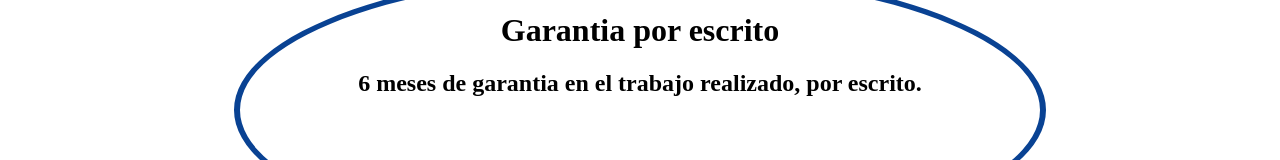
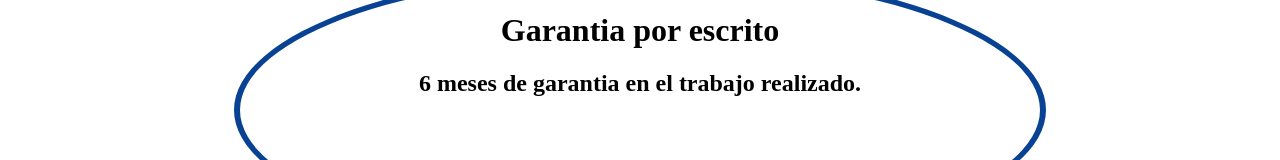
Before and after one commit to OmegaMCCesar/my-app, a Next.js app: page / in a window 1280 px wide. Shown: the part 336-496 px from the top of the page. Built offline with nearby package versions, Linux system fonts and the light colour scheme.

Commit message:
muy pequeño cambio en css

```diff
--- a/components/cuerpo.jsx
+++ b/components/cuerpo.jsx
@@ -3,7 +3,7 @@ import styles from '../styles/cuerpo.module.css';
 const Cuerpo = () => {
   return <div className={styles.anuncios}>
     <h1>Garantia por escrito</h1>
-    <h2>6 meses de garantia en el trabajo realizado, por escrito.</h2>
+    <h2>6 meses de garantia en el trabajo realizado.</h2>
   </div>
 }
 
--- a/styles/Home.module.css
+++ b/styles/Home.module.css
@@ -83,7 +83,7 @@
   margin-top: 2vh;
 }
 
-@media screen and (max-width:800px){
+@media screen and (max-width:600px){
 
 .container_logo_name{
   display: flex;
--- a/styles/footer.module.css
+++ b/styles/footer.module.css
@@ -20,7 +20,7 @@
   padding: 0.2vw;
 }
 
-@media screen and (max-width:800px){
+@media screen and (max-width:600px){
   .icon{
     height: 3vh;
     width: 6vw;
--- a/styles/globals.css
+++ b/styles/globals.css
@@ -35,7 +35,7 @@ footer{
   justify-content: space-around;
 }
 
-@media screen and (max-width:800px){
+@media screen and (max-width:600px){
   header{
     display: flex;
     flex-direction: column;
--- a/styles/marcas.module.css
+++ b/styles/marcas.module.css
@@ -14,7 +14,7 @@
   margin-top: 1vw;
 }
 
-@media screen and (max-width:800px) {
+@media screen and (max-width:600px) {
   .container{
     display: flex;
     width: 100%;
```
